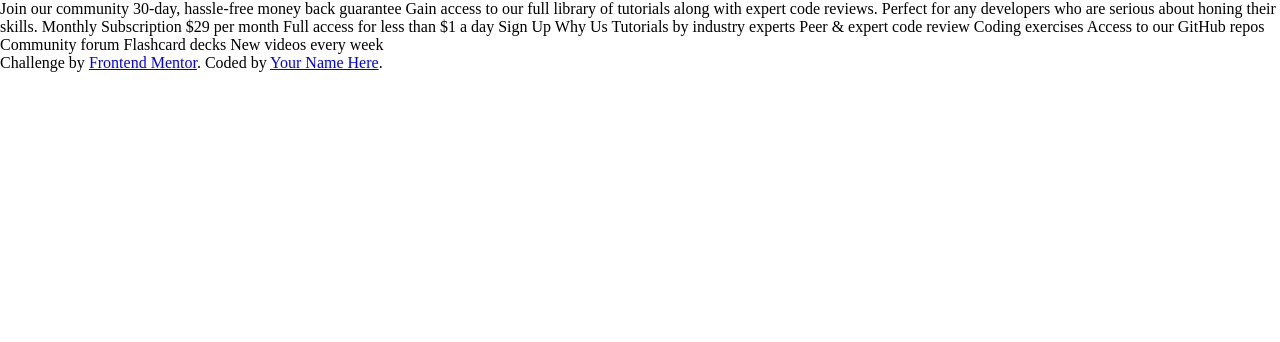
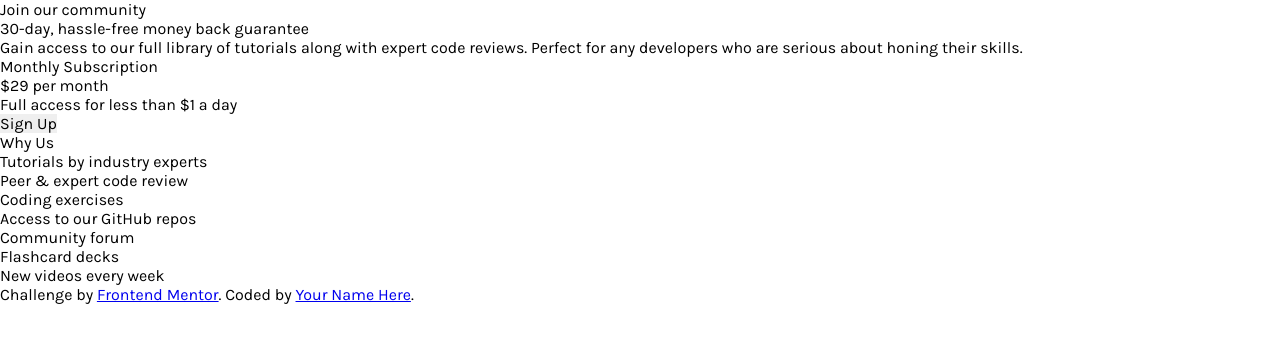
Before and after one commit to NatClamp/frontend-mentor-single-price-grid-component, a website: page index.html in a window 1280 px wide. Drawn offline with Linux system fonts and the light colour scheme.

Commit message:
feat: add html structure and style-guide variables

```diff
--- a/index.html
+++ b/index.html
@@ -10,32 +10,37 @@
 
   <!-- Feel free to remove these styles or customise in your own stylesheet 👍 -->
 <link rel="stylesheet" href="css/styles.css">
+<link href="https://fonts.googleapis.com/css2?family=Karla:wght@400;700&display=swap" rel="stylesheet">
 </head>
 <body>
-  Join our community
+  <div>
+    <section class="join">
+      <h1>Join our community</h1>
+      <h2>30-day, hassle-free money back guarantee</h2>
+      <p>Gain access to our full library of tutorials along with expert code reviews. Perfect for any developers who are serious about honing their skills.</p>
+    </section>
+    <section class="subscription">
+      <h2>Monthly Subscription</h2>
+      <h3><span>&dollar;29</span> per month</h3>
+      <p>Full access for less than &dollar;1 a day</p>
+      <button>Sign Up</button>
+    </section>
+    <section class="whyUs">
+      <h2>Why Us</h2>
+      <ul>
+        <li>Tutorials by industry experts</li>
+        <li>Peer &amp; expert code review</li>
+        <li>Coding exercises</li>
+        <li>Access to our GitHub repos</li>
+        <li>Community forum</li>
+        <li>Flashcard decks</li>
+        <li>New videos every week</li>
+      </ul>
+    </section>
+  </div>
 
-  30-day, hassle-free money back guarantee
 
-  Gain access to our full library of tutorials along with expert code reviews.
-  Perfect for any developers who are serious about honing their skills.
 
-  Monthly Subscription
-
-  &dollar;29 per month
-
-  Full access for less than &dollar;1 a day
-
-  Sign Up
-
-  Why Us
-
-  Tutorials by industry experts
-  Peer &amp; expert code review
-  Coding exercises
-  Access to our GitHub repos
-  Community forum
-  Flashcard decks
-  New videos every week
 
   <footer>
     <p class="attribution">
--- a/scss/styles.scss
+++ b/scss/styles.scss
@@ -1,9 +1,15 @@
 // Variables
 // // Widths
+$mobile: 375px;
+$desktop: 1440px;
 
 // // Colours
 // // // Primary
+$cyan: hsl(179, 62%, 43%);
+$brightYellow: hsl(71, 73%, 54%);
 // // // Neutral
+$lightGray: hsl(204, 43%, 93%);
+$grayishBlue: hsl(218, 22%, 67%);
 
 // Reset
 * {
@@ -28,3 +34,7 @@ a:hover {
 }
 
 // Styles
+body {
+  font-size: 16px;
+  font-family: 'Karla', sans-serif;
+}
```
Also changed, not shown: css/styles.css.
